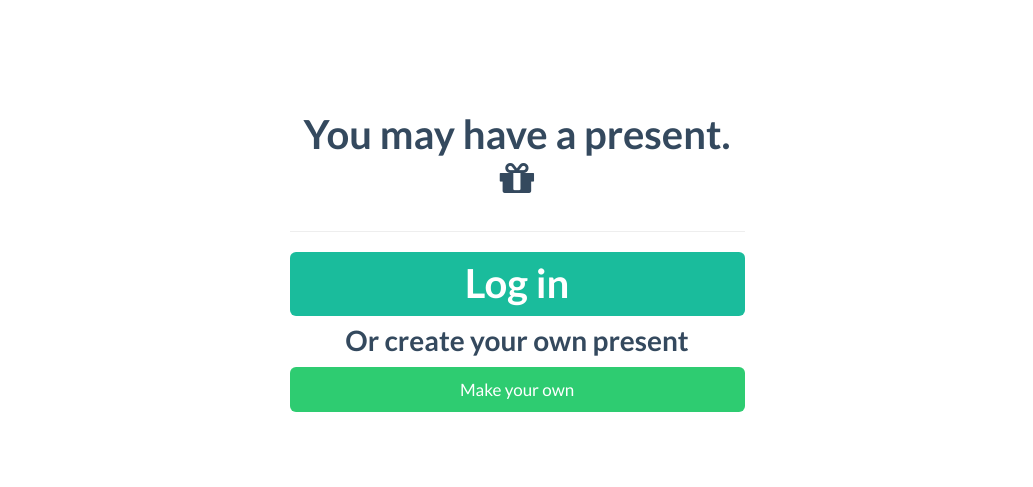
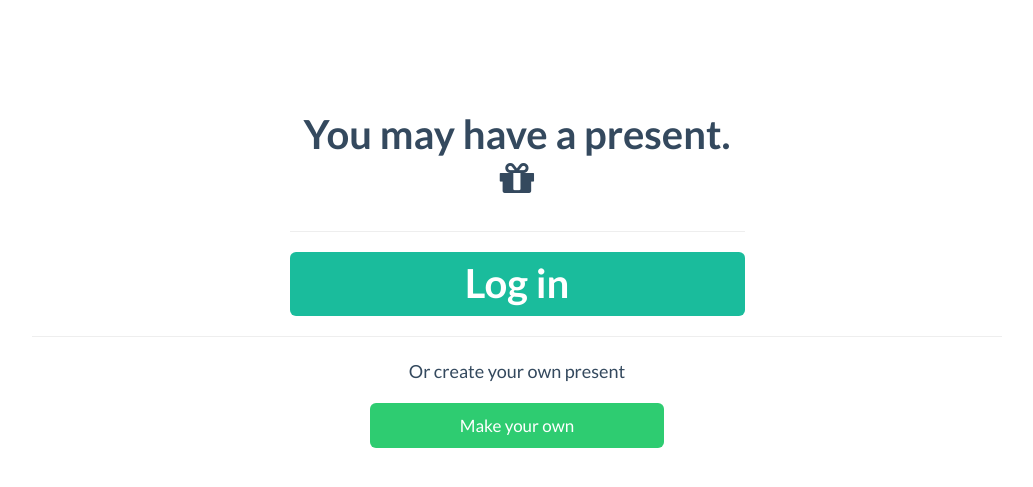
Before and after one commit to rossdlibby/pickme, a PHP site: page / in a window 1280 px wide. Shown: the top 487 px of the page, without its empty margins (123-1156 px from the left). Run offline with PHP 8.4, Linux system fonts and the light colour scheme; some libraries are stand-ins or nearby versions.

Commit message:
thing 	modified:   index.php

```diff
--- a/index.php
+++ b/index.php
@@ -64,8 +64,9 @@
       </div> -->
       <?php } ?>
       <div class="row">
-        <div class="col-xs-6 col-xs-offset-3 text-center">
-          <p class="h5">Or create your own present</p>
+        <hr>
+        <div class="col-xs-4 col-xs-offset-4 text-center">
+          <p>Or create your own present</p>
           <p><a class="btn btn-success btn-lg btn-block" href="create.php">Make your own</a></p>
         </div>
       </div>
```
